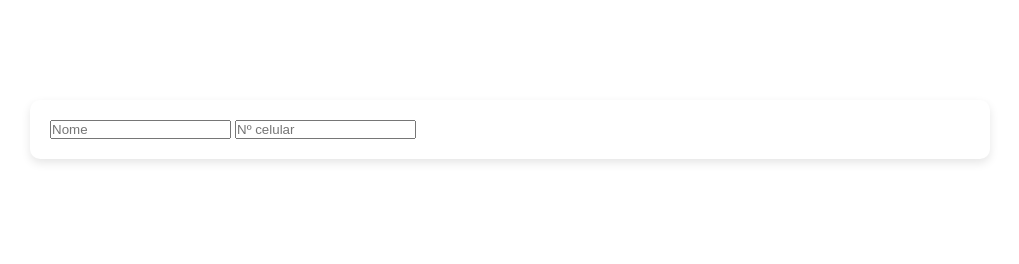
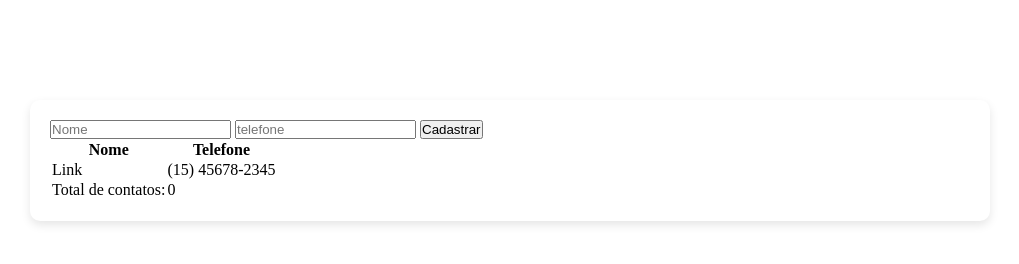
Before and after one commit to Wellington-m/project_contact_list, a plain HTML site: page index.html in a window 1280 px wide. Shown: the whole page, without its empty margins (130-1149 px from the left). Drawn offline with Linux system fonts and the light colour scheme.

Commit message:
feat: implemented register button

```diff
--- a/index.html
+++ b/index.html
@@ -8,10 +8,37 @@
     </head>
     <body>
         <div class="container">
-            <form action="">
-                <input type="text" placeholder="Nome" />
-                <input type="number" placeholder="Nº celular" />
+            <form id="registerForm">
+                <input id="name" type="text" placeholder="Nome" required />
+                <input
+                    id="telefone"
+                    type="number"
+                    placeholder="telefone"
+                    required
+                />
+                <button type="submit">Cadastrar</button>
             </form>
+            <table>
+                <thead>
+                    <tr>
+                        <th>Nome</th>
+                        <th>Telefone</th>
+                    </tr>
+                </thead>
+                <tbody>
+                    <tr>
+                        <td>Link</td>
+                        <td>(15) 45678-2345</td>
+                    </tr>
+                </tbody>
+                <tfoot>
+                    <tr>
+                        <td>Total de contatos:</td>
+                        <td>0</td>
+                    </tr>
+                </tfoot>
+            </table>
         </div>
+        <script src="./main.js"></script>
     </body>
 </html>
--- /dev/null
+++ b/main.js
@@ -0,0 +1,17 @@
+const registerForm = document.getElementById("registerForm");
+const contacts = [];
+
+registerForm.addEventListener("submit", (e) => {
+    e.preventDefault();
+
+    const inputName = document.getElementById("name");
+    const inputTelefone = document.getElementById("telefone");
+
+    let contact = `<tr>`;
+    contact += `<td>${inputName.value}</td>`;
+    contact += `<td>${inputTelefone.value}</td>`;
+    contact += `</tr>`;
+
+    const contentForm = document.querySelector("tbody");
+    contentForm.innerHTML += contact;
+});
```
